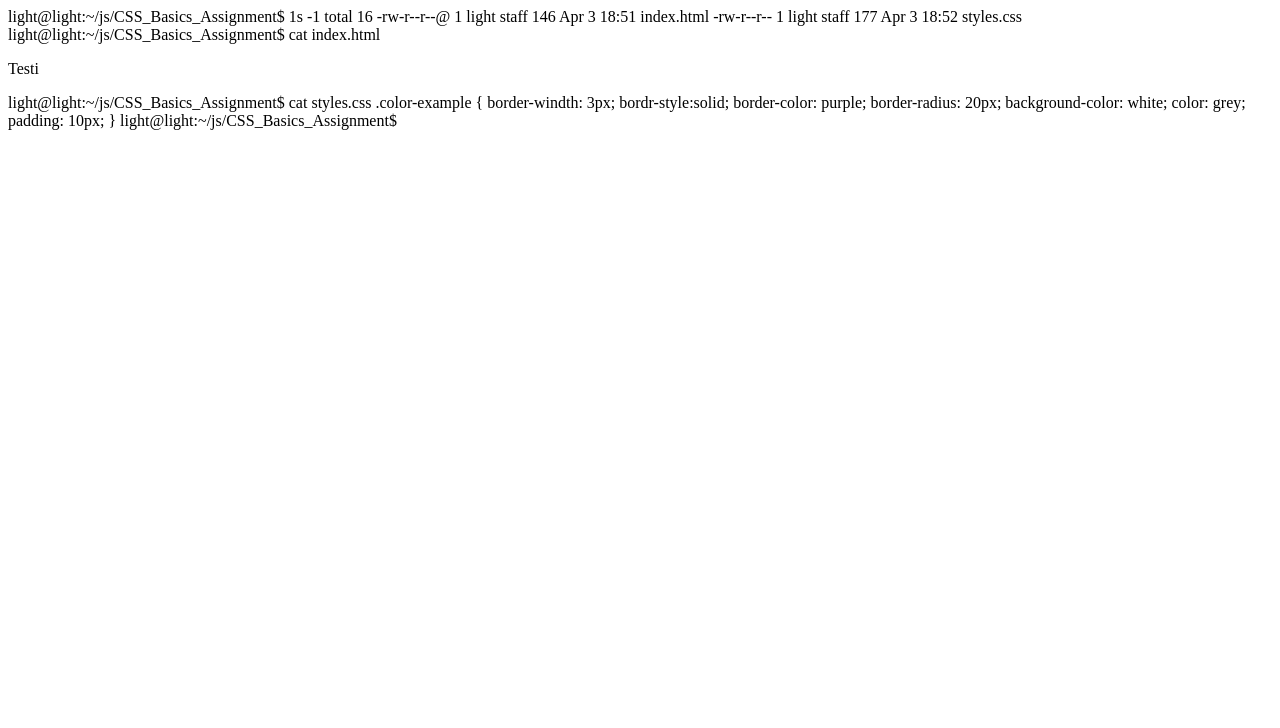
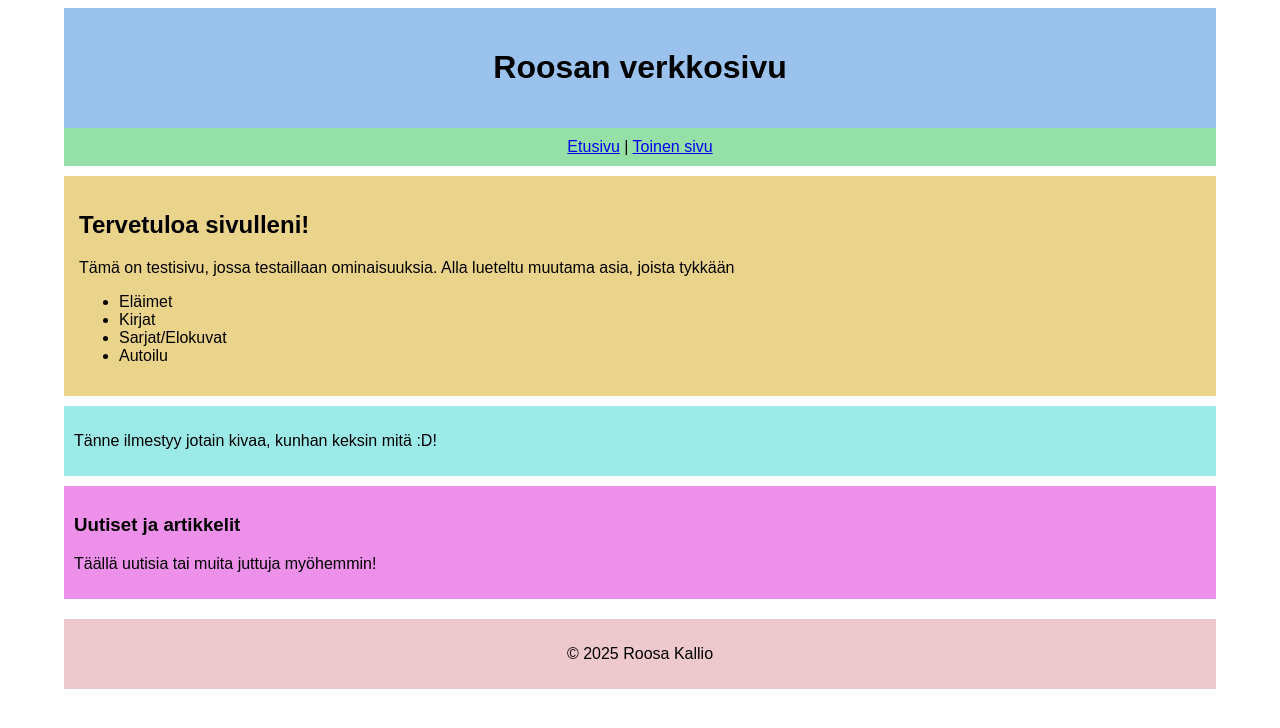
Before and after one commit to strangerq21/strangerq21.github.io, a plain HTML site: page index.html in a window 1280 px wide. Drawn offline with Linux system fonts and the light colour scheme.

Commit message:
Add files via upload

```diff
--- a/index.html
+++ b/index.html
@@ -1,27 +1,42 @@
-light@light:~/js/CSS_Basics_Assignment$ 1s -1
-total 16
--rw-r--r--@ 1 light staff 146 Apr 3 18:51 index.html
--rw-r--r-- 1 light staff 177 Apr 3 18:52 styles.css
-light@light:~/js/CSS_Basics_Assignment$ cat index.html
-<html>
+<!DOCTYPE html>
+<html lang="fi">
+<head>
+    <meta charset="UTF-8">
+    <title>Oma Verkkosivu</title>
+    <link rel="stylesheet" href="styles.css">
+</head>
+<body>
+    <header id="header">
+        <h1>Roosan verkkosivu</h1>
+    </header>
 
-<head>
-    <link rel="stylesheet" type="text/css" href="Styles.css"
-</head>
+    <nav id="nav">
+        <a href="index.html">Etusivu</a> |
+        <a href="second.html">Toinen sivu</a>
+    </nav>
 
-<body>
-<p class="color-example">Testi</p>
+    <section id="section">
+        <h2>Tervetuloa sivulleni!</h2>
+        <p>Tämä on testisivu, jossa testaillaan ominaisuuksia. Alla lueteltu muutama asia, joista tykkään</p>
+        <ul>
+            <li>Eläimet</li>
+            <li>Kirjat</li>
+            <li>Sarjat/Elokuvat</li>
+            <li>Autoilu</li>
+        </ul>
+    </section>
+
+    <aside id="aside">
+        <p>Tänne ilmestyy jotain kivaa, kunhan keksin mitä :D!</p>
+    </aside>
+
+    <article id="article">
+        <h3>Uutiset ja artikkelit</h3>
+        <p>Täällä uutisia tai muita juttuja myöhemmin!</p>
+    </article>
+
+    <footer id="footer">
+        <p>&copy; 2025 Roosa Kallio</p>
+    </footer>
 </body>
-
 </html>
-light@light:~/js/CSS_Basics_Assignment$ cat styles.css
-.color-example {
-border-windth: 3px;
-bordr-style:solid;
-border-color: purple;
-border-radius: 20px;
-background-color: white;
-color: grey;
-padding: 10px;
-}
-light@light:~/js/CSS_Basics_Assignment$
--- /dev/null
+++ b/styles.css
@@ -0,0 +1,42 @@
+body {
+    width: 90%;
+    margin-left: auto;
+    margin-right: auto;
+    font-family: Arial, sans-serif;
+}
+#header {
+    background-color: #9ac2ed;
+    padding: 20px;
+    text-align: center;
+}
+#nav {
+    background-color: #95e0a7;
+    padding: 10px;
+    text-align: center;
+}
+#section {
+    background-color: #ead48c;
+    padding: 15px;
+    margin-top: 10px;
+}
+#aside {
+    background-color: #9ceae8;
+    padding: 10px;
+    margin-top: 10px;
+}
+#article {
+    background-color: #ec90e9;
+    padding: 10px;
+    margin-top: 10px;
+}
+#footer {
+    background-color: #edc9cd;
+    text-align: center;
+    padding: 10px;
+    margin-top: 20px;
+}
+#main-content {
+    display: flex;
+    gap: 20px;
+    margin-top: 20px;
+}
```
Also changed, not shown: second.html (+26 -21 lines).
